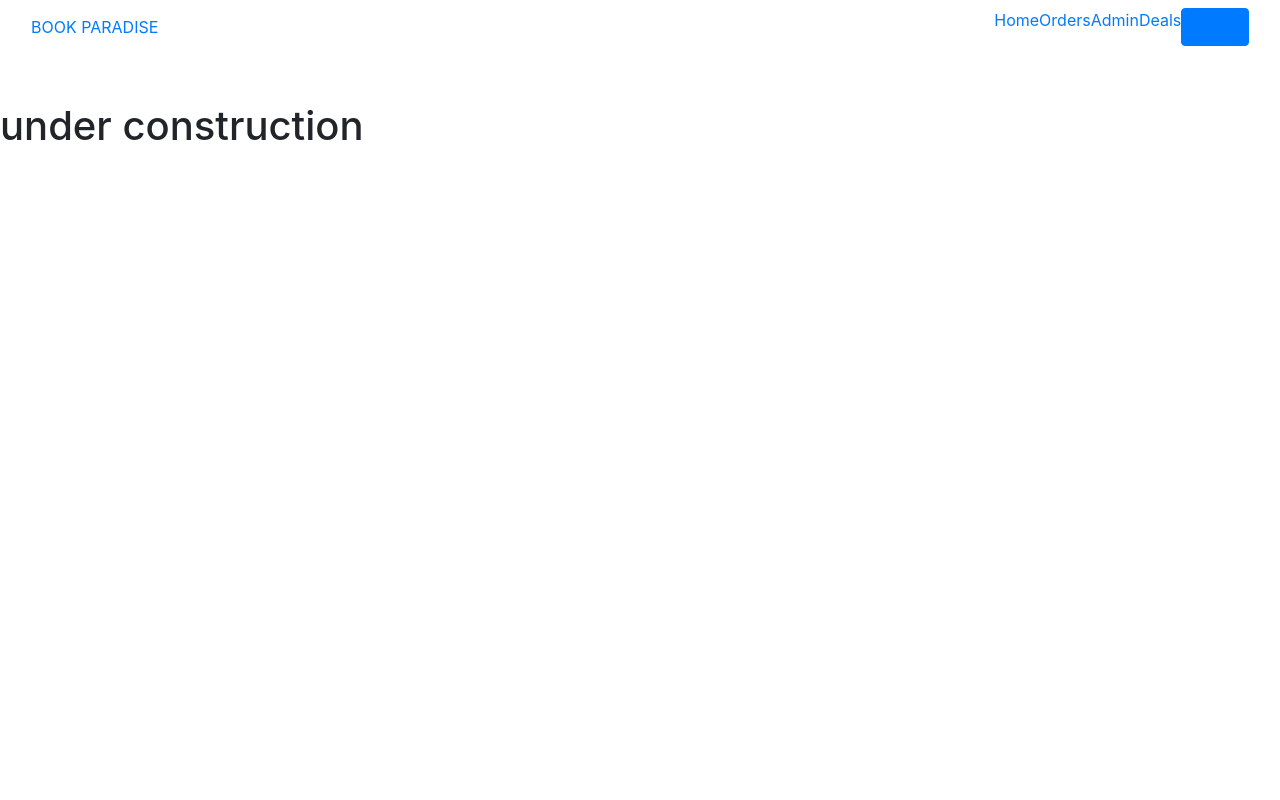
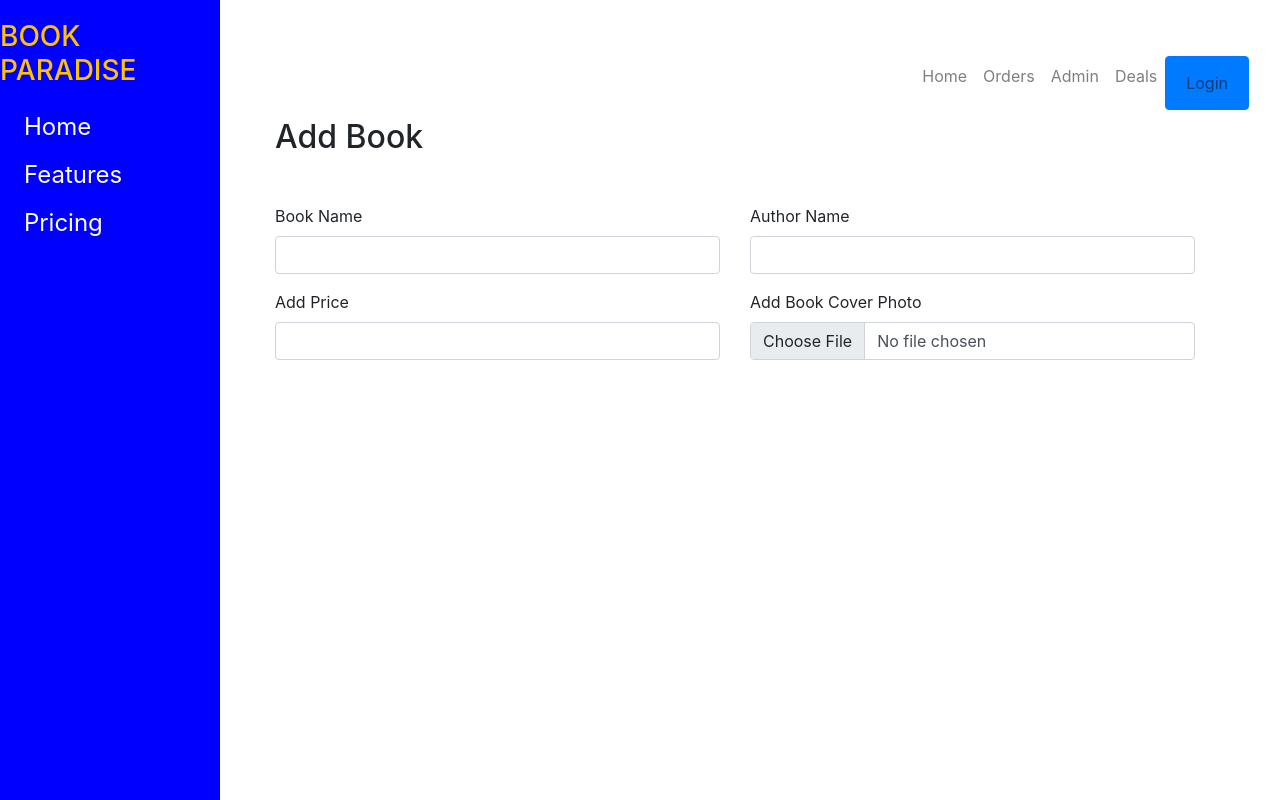
Before and after one commit to khanfaysal/book-region, a React (Create React App) app: page /add in a window 1280 px wide. Before the commit this address led to /login. Built offline with nearby package versions, Linux system fonts and the light colour scheme.

Commit message:
client side code already finished

```diff
--- a/src/App.js
+++ b/src/App.js
@@ -15,6 +15,7 @@ import Add from './components/Admin/Add/Add';
 import Customize from './components/Admin/Customize/Customize';
 import CheckOut from './components/CheckOut/CheckOut';
 import Login from './components/Login/Login';
+import SideNav from './components/SideNav/SideNav';
 import NotFound from './components/NoFound/NoFound'
 import PrivateRoute from './components/PrivateRoute/PrivateRoute';
 
@@ -43,9 +44,9 @@ function App() {
               <Customize></Customize>
             </Route>
 
-            <PrivateRoute path = '/add'>
+            <Route path = '/add'>
               <Add></Add>
-            </PrivateRoute>
+            </Route>
 
             <PrivateRoute path = '/manage'>
               <Manage></Manage>
@@ -59,6 +60,10 @@ function App() {
               <Login></Login>
             </Route>
 
+            <Route path = '/sidenav'>
+              <SideNav></SideNav>
+            </Route>
+
             <Route path = '*'>
               <NotFound></NotFound>
             </Route>
--- a/src/components/Admin/Add/Add.js
+++ b/src/components/Admin/Add/Add.js
@@ -1,9 +1,47 @@
 import React from 'react';
+import SideNav from '../../SideNav/SideNav';
 
 const Add = () => {
     return (
-        <div>
-             <h1>under construction</h1>
+        <div className = "container">
+             <div className = "row">
+             <div className = "col-md-2">
+                 <SideNav></SideNav>
+             </div>
+             <div className = "col-md-10">
+                <h2>Add Book</h2>
+                <form action="" className = "mt-5">
+                 <div className = "row">
+                     <div className = "col">
+                         <div className = "mb-3">
+                            <label for="bookName" class="form-label">Book Name</label>
+                            <input type="text" class="form-control" id="bookName" />
+                         </div>
+                     </div>
+                     <div className = "col">
+                         <div className = "mb-3">
+                            <label for="authorName" class="form-label">Author Name</label>
+                            <input type="text" class="form-control" id="authorName" />
+                         </div>
+                     </div>
+                 </div>
+                 <div className = "row">
+                     <div className = "col">
+                         <div className = "mb-3">
+                            <label for="bookPrice" class="form-label">Add Price</label>
+                            <input type="number" class="form-control" id="bookPrice" />
+                         </div>
+                     </div>
+                     <div className = "col">
+                         <div className = "mb-3">
+                            <label for="addCover" class="form-label">Add Book Cover Photo</label>
+                            <input type="file" class="form-control" id="addCover" />
+                         </div>
+                     </div>
+                 </div>
+             </form>
+             </div>
+             </div>
         </div>
     );
 };
--- a/src/components/Header/Header.js
+++ b/src/components/Header/Header.js
@@ -3,28 +3,28 @@ import { Link } from 'react-router-dom';
 
 const Header = () => {
     return (
-        <nav className="navbar navbar-expand-lg navbar-light mb-5 ">
+        <nav className="navbar navbar-expand-lg navbar-light mt-5 ">
         <div className="container-fluid">
-            <Link to ="/home">BOOK PARADISE</Link>
+            <Link className = "nav-link" to ="/home">BOOK PARADISE</Link>
             <button className="navbar-toggler" type="button" data-bs-toggle="collapse" data-bs-target="#navbarNavDropdown" aria-controls="navbarNavDropdown" aria-expanded="false" aria-label="Toggle navigation">
             <span className="navbar-toggler-icon"></span>
             </button>
             <div className="collapse navbar-collapse" id="navbarNavDropdown">
             <ul className="navbar-nav ml-auto">
                 <li className="nav-item">
-                    <Link to ="/home">Home</Link>
+                    <Link className = "nav-link" to ="/home">Home</Link>
                 </li>
                 <li className="nav-item">
-                    <Link to ="/shop">Orders</Link>
+                    <Link className = "nav-link" to ="/home">Orders</Link>
                 </li>
                 <li className="nav-item">
-                    <Link to="">Admin</Link>
+                    <Link className = "nav-link" to="/admin">Admin</Link>
                 </li>
                 <li className="nav-item">
-                    <Link to="">Deals</Link>
+                    <Link className = "nav-link" to="/login">Deals</Link>
                 </li>
                 <li className="nav-item">
-                    <button type="button" class="btn btn-primary"><Link to="/login">Login</Link></button>
+                    <button type="button" class="btn btn-primary"><Link className = "nav-link" to="/login">Login</Link></button>
                 </li>
 
 
@@ -34,5 +34,4 @@ const Header = () => {
 </nav>
     );
 };
-
 export default Header;
--- a/src/components/Home/Home.js
+++ b/src/components/Home/Home.js
@@ -3,6 +3,7 @@ import React from 'react';
 const Home = () => {
     return (
         <h1>under construction</h1>
+
     );
 };
 
--- a/src/components/Product/Product.js
+++ b/src/components/Product/Product.js
@@ -1,9 +1,15 @@
 import React from 'react';
+import { Link } from 'react-router-dom';
 
 const Product = () => {
     return (
-        <div>
-            <h1>under construction</h1>
+        <div className="card" style="width: 18rem;">
+            <img src="..." className="card-img-top" alt="..."/>
+            <div className="card-body">
+                <h5 className="card-title">Card title</h5>
+                <p className="card-text">Some quick example text to build on the card title and make up the bulk of the card's content.</p>
+                <Link to ="/add" className="btn btn-primary">Go somewhere</Link>
+            </div>
         </div>
     );
 };
--- /dev/null
+++ b/src/components/SideNav/SideNav.css
@@ -0,0 +1,29 @@
+.sidenav {
+    height: 100%;
+    width: 220px;
+    position: fixed;
+    z-index: 0;
+    top: 0;
+    left: 0;
+    background-color: blue;
+    overflow-x: hidden;
+    padding-top: 20px;
+  }
+
+  .sidenav .nav-link {
+    padding: 6px 8px 6px 16px;
+    text-decoration: none;
+    font-size: 24px;
+    color: red;
+    display: block;
+  }
+  .main {
+    margin-left: 160px; /* Same as the width of the sidenav */
+    font-size: 28px; /* Increased text to enable scrolling */
+    padding: 0px 10px;
+  }
+
+  @media screen and (max-height: 450px) {
+    .sidenav {padding-top: 15px;}
+    .sidenav a {font-size: 18px;}
+  }
--- /dev/null
+++ b/src/components/SideNav/SideNav.js
@@ -0,0 +1,27 @@
+import React from 'react';
+import { Link } from 'react-router-dom';
+import './SideNav.css';
+
+const SideNav = () => {
+    return (
+        <div className="sidenav">
+            <h3 className = "text-warning">BOOK PARADISE</h3>
+               <nav className="navbar navbar-expand-lg navbar-light">
+                <button className="navbar-toggler" type="button" data-bs-toggle="collapse" data-bs-target="#navbarNavAltMarkup" aria-controls="navbarNavAltMarkup" aria-expanded="false" aria-label="Toggle navigation">
+                <span className="navbar-toggler-icon"></span>
+                </button>
+
+                    <div className="collapse navbar-collapse" id="navbarNavAltMarkup">
+                        <div className="navbar-nav nav flex-column">
+                            <Link className="nav-link active text-white  " aria-current="page" to ="/manage">Home</Link>
+                            <Link className="nav-link text-white " to ="/add">Features</Link>
+                            <Link className="nav-link text-white " to ="/customize">Pricing</Link>
+                        </div>
+                    </div>
+            </nav>
+         </div>
+
+    );
+};
+
+export default SideNav;
```
